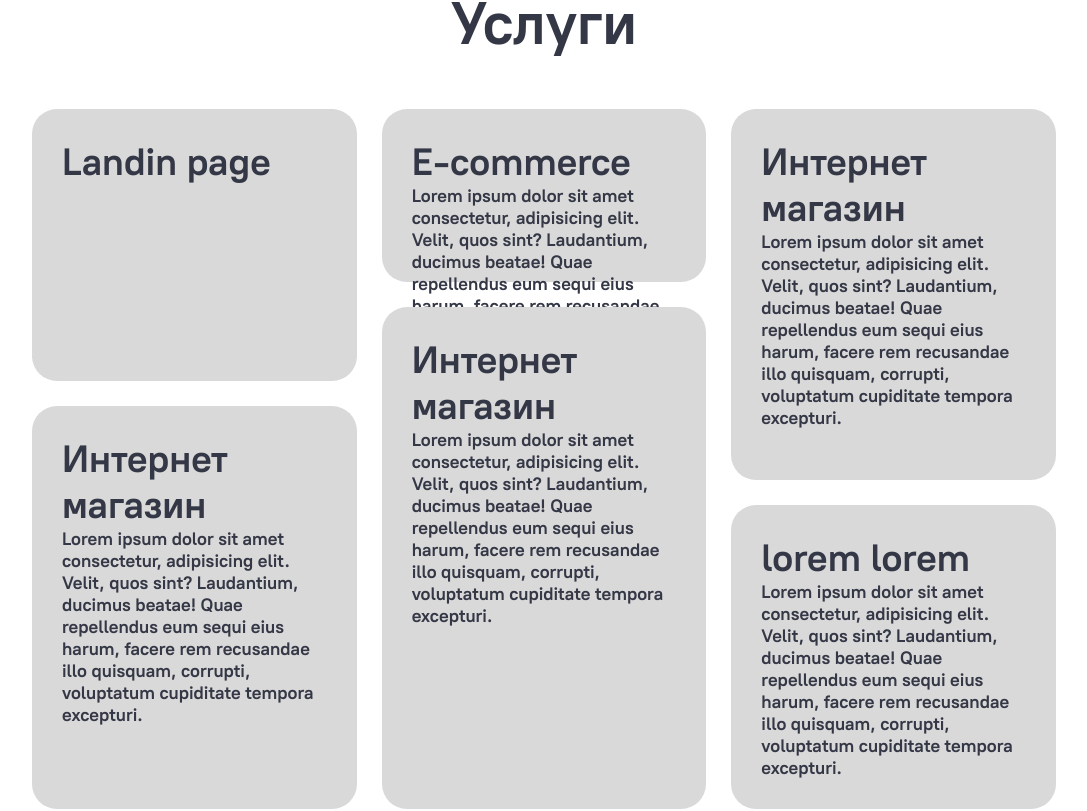
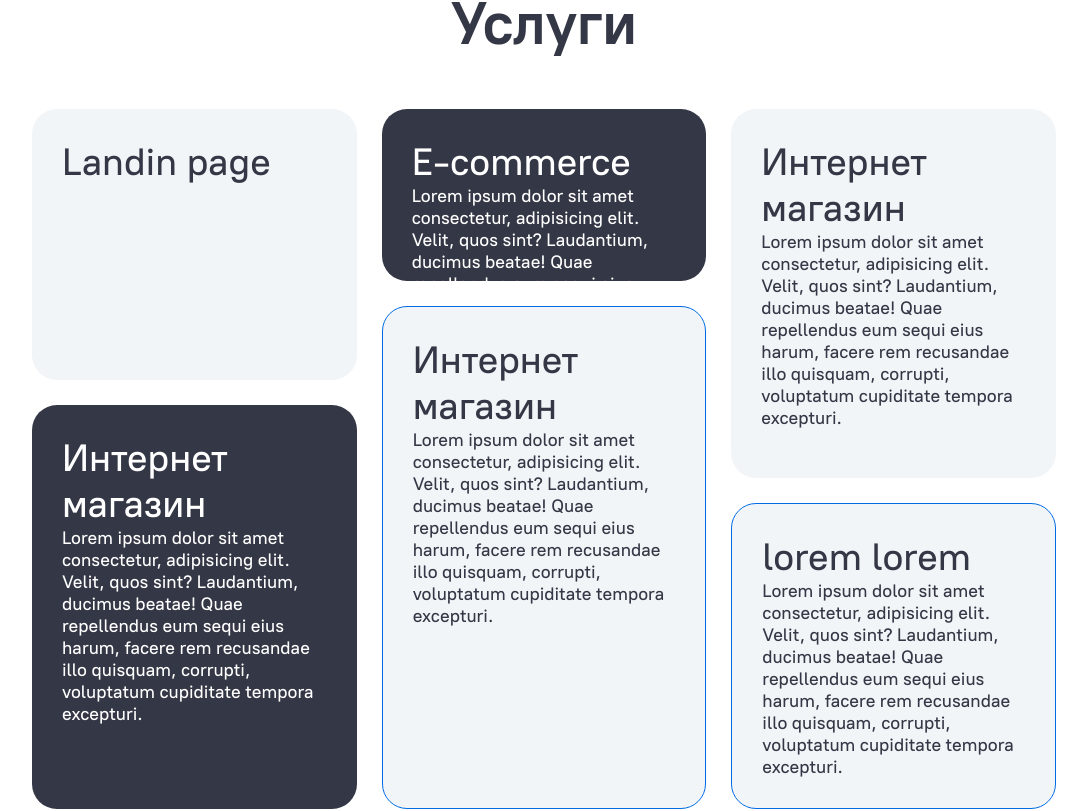
Before and after one commit to Centick/Selit, a Vue app: page / in a window 1280 px wide. Shown: the part 913-1724 px from the top of the page, without its empty margins (96-1183 px from the left). Built offline with nearby package versions, Linux system fonts and the light colour scheme.

Commit message:
service + project 25%

```diff
--- a/src/assets/css/global.css
+++ b/src/assets/css/global.css
@@ -55,7 +55,7 @@ body{
 /* TODO: Прописать root'ы */
 /* Global CSS */
 :root{
-    --h1: 74px;
+    --h1: 78px;
     --h2: 60px;
     --h3: 38px;
     --h4: 28px;
@@ -66,6 +66,7 @@ body{
     --colorMain: #006BE5;
     --colorWhite: #fff;
     --colorBlack: #343745;
+
     --borderRadiusSmall: 15px;
     --borderRadius: 25px;
     --borderRadiusBig: 40px;
--- a/src/views/HomeView.vue
+++ b/src/views/HomeView.vue
@@ -20,6 +20,7 @@
         <section class="section section-banner">
             <div class="container container-banner grid grid-column gap-25 justify-items-start align-content-start">
                 <h1 class="h1">Проектируем, поддерживаем и развиваем WEB-Проекты</h1>
+                <p>Lorem ipsum dolor sit amet, consectetur adipisicing elit. Ducimus enim rem, laborum quaerat ab exercitationem eaque dolor veniam, perspiciatis a, numquam ex sit recusandae fuga? Obcaecati, ratione. Corrupti, recusandae aspernatur?</p>
                 <div class="grid grid-row gap-10">
                     <span class="link link-banner">Landing</span>
                     <span class="link link-banner">Интернет магазины</span>
@@ -124,16 +125,15 @@
         </section>
 
         <section class="section">
+            <h2 class="h2">Мы не просто беремся, мы погружаемся в вашу проблему</h2>
             <div class="container">
-                <h3></h3>
+
             </div>
         </section>
     </main>
 </template>
 
-<script lang="ts" setup>
-
-</script>
+<script lang="ts" setup></script>
 
 <style scoped>
     /* .btn-header{
@@ -151,7 +151,7 @@
         height: 100vh;
     }
 
-    h1{
+    .container-banner > h1, p{
         width: 70%;
     }
 
@@ -169,14 +169,19 @@
             "one two four"
             "one three four"
             "five three four"
-            "five three button";
+            "five three six";
         max-height: 700px;
     }
 
     .block_service{
         padding: 30px;
         border-radius: var(--borderRadius);
-        background-color: #d9d9d9;
+        background-color: #F2F5F7;
+
+    }
+
+    .block_service > *{
+        font-weight: 500;
     }
 
     .block_service--1{
@@ -185,20 +190,39 @@
 
     .block_service--2{
         grid-area: two;
+        background-color: var(--colorBlack);
+        color: var(--colorWhite);
+    }
+
+    .block_service--2 > * {
+        color: var(--colorWhite);
     }
 
     .block_service--3{
         grid-area: three;
+        border: 1px solid var(--colorMain);
     }
+
     .block_service--4{
         grid-area: four;
     }
+
     .block_service--5{
+        background-color: var(--colorBlack);
+        color: var(--colorWhite);
         grid-area: five;
     }
+
+    .block_service--5 > *{
+        color: var(--colorWhite);
+    }
+
     .block_service--6{
-        grid-area: button;
+        grid-area: six;
+        border: 1px solid var(--colorMain);
     }
+
+
 
     /* projects */
     .wrap_projects{
```
